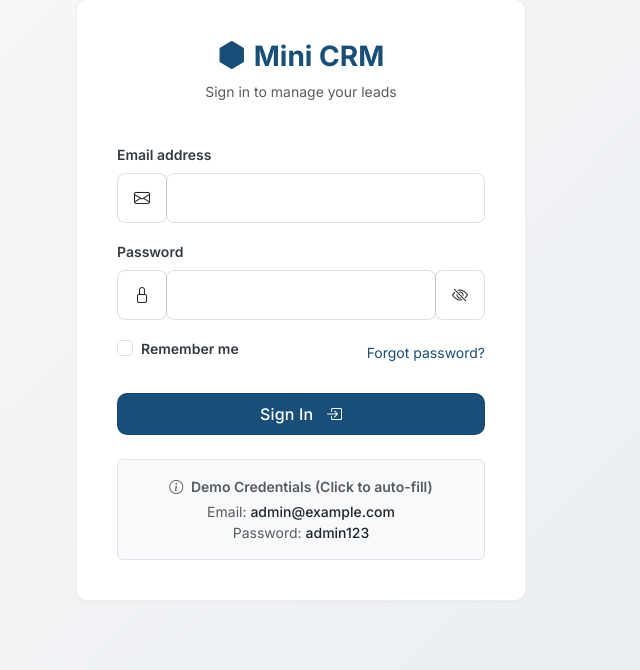
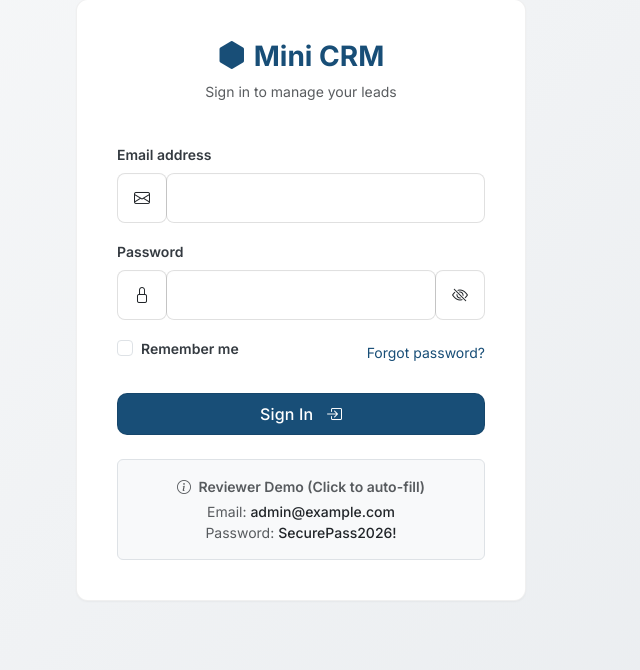
Before and after one commit to shailendrad6e5/CRM-Lead-Tracker, a PHP site: page /login.php in a window 1280 px wide. Shown: the part 100-770 px from the top of the page, without its empty margins (339-979 px from the left). Run offline with PHP 8.4, Linux system fonts and the light colour scheme.

Commit message:
Show demo credentials publicly for reviewers with auto-fill

```diff
--- a/login.php
+++ b/login.php
@@ -140,13 +140,11 @@ $pageTitle = 'Login';
 
 
 
-        <?php if (isLocalEnvironment()): ?>
-        <div class="mt-4 p-3 bg-light rounded border text-center small text-muted cursor-pointer" onclick="document.getElementById('email').value='admin@example.com'; document.getElementById('password').value='admin123';" style="transition: background-color 0.2s;" onmouseover="this.classList.remove('bg-light'); this.classList.add('bg-white', 'shadow-sm');" onmouseout="this.classList.add('bg-light'); this.classList.remove('bg-white', 'shadow-sm');">
-            <p class="mb-1 fw-semibold"><i class="bi bi-info-circle me-1"></i> Demo Credentials (Click to auto-fill)</p>
+        <div class="mt-4 p-3 bg-light rounded border text-center small text-muted cursor-pointer" onclick="document.getElementById('email').value='admin@example.com'; document.getElementById('password').value='SecurePass2026!';" style="transition: background-color 0.2s;" onmouseover="this.classList.remove('bg-light'); this.classList.add('bg-white', 'shadow-sm');" onmouseout="this.classList.add('bg-light'); this.classList.remove('bg-white', 'shadow-sm');">
+            <p class="mb-1 fw-semibold"><i class="bi bi-info-circle me-1"></i> Reviewer Demo (Click to auto-fill)</p>
             <div>Email: <span class="fw-medium text-dark">admin@example.com</span></div>
-            <div>Password: <span class="fw-medium text-dark">admin123</span></div>
+            <div>Password: <span class="fw-medium text-dark">SecurePass2026!</span></div>
         </div>
-        <?php endif; ?>
     </div>
 
     <!-- Bootstrap 5 Bundle JS -->
```
